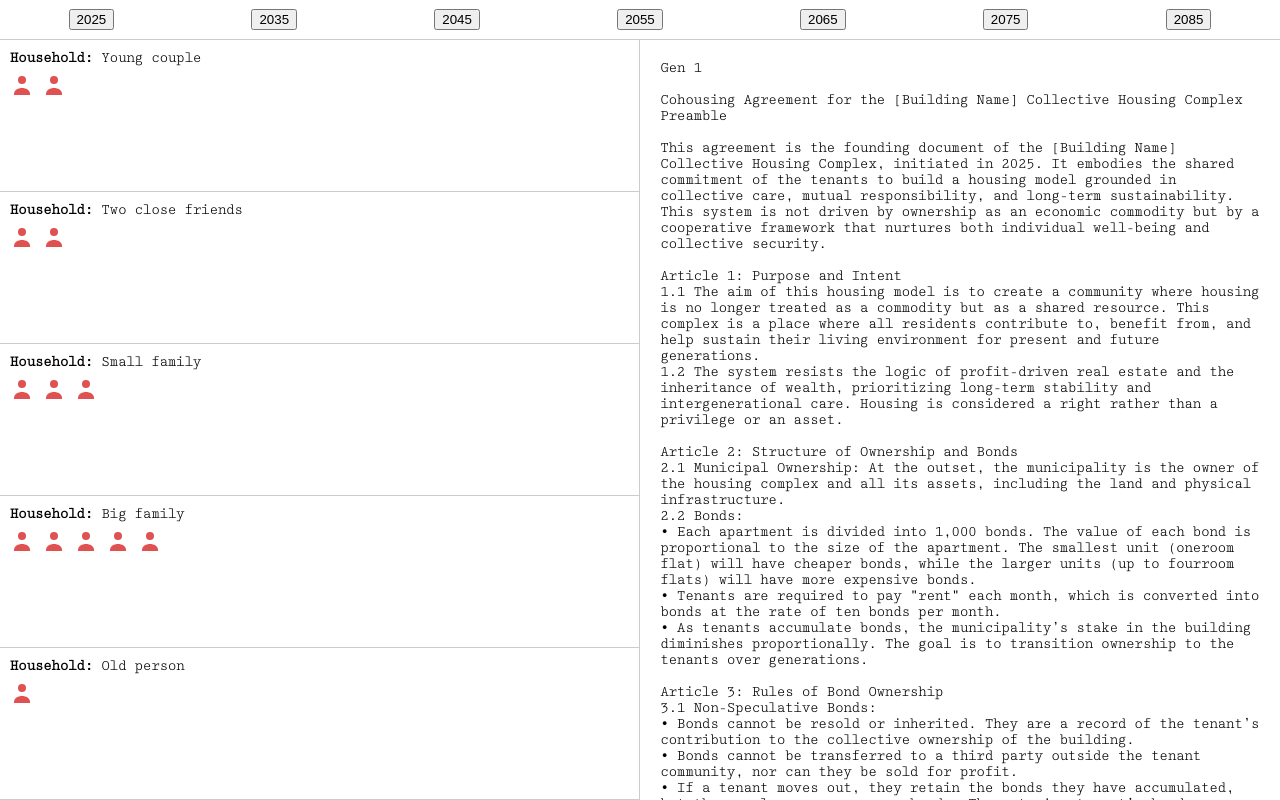
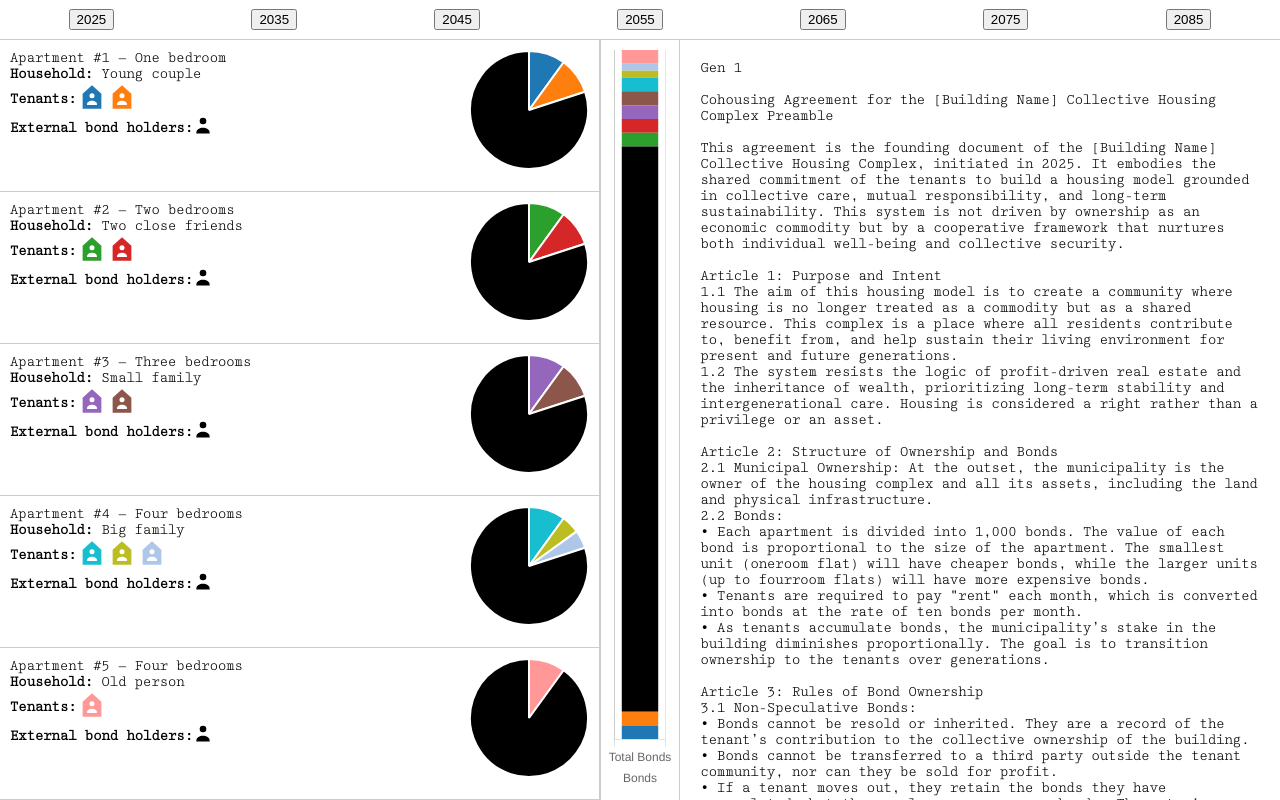
Before and after one commit to samuelsamsa/samuelsamsa.github.io, a plain HTML site: page index.html in a window 1280 px wide. Drawn offline with nearby package versions, Linux system fonts and the light colour scheme.

Commit message:
Update index.html

```diff
--- a/index.html
+++ b/index.html
@@ -32,7 +32,7 @@
       display: flex;
     }
     #building {
-      width: 50%;
+      width: calc(50% - 40px);
       height: 100%; /* Ensure the container fills the main area */
       display: flex;
       flex-direction: column;
@@ -62,7 +62,7 @@
     }
 
     #manifesto {
-      width: 50%;
+      width: calc(50% - 40px);
       padding: 20px;
       overflow-y: auto;
       height:95vh;
@@ -78,22 +78,72 @@
       color: red; /* You can also change the color to something that contrasts with the background */
     }
 
-    .tenants {
+    .owner {
+  position: relative;
+  display: inline-block;
+}
+
+.owner::after {
+  content: attr(data-tooltip);
+  position: absolute;
+  bottom: 100%;
+  left: 50%;
+  transform: translateX(-50%);
+  white-space: nowrap;
+  background-color: black;
+  color: white;
+  padding: 4px 8px;
+  font-size: 12px;
+  border-radius: 4px;
+  opacity: 0;
+  pointer-events: none;
+  transition: opacity 0.2s;
+  z-index: 9999;
+}
+
+.owner:hover::after {
+  opacity: 1;
+}
+
+
+    .ownership-row {
   display: flex;
-      gap: 8px;
-      margin-top: 8px;
+    align-items: center;
+}
+
+.ownership-row .owners {
+  display: flex;
   flex-wrap: wrap;
 }
 
-    .tenant {
-      width: 24px;
-      height: 24px;
+.outside-icon {
+  width: 20px;
+  height: 20px;
 }
 
-    .icon {
-      width: 100%;
+.inside-icon {
+  width: 30px;
+  height: 30px;
+}
+
+#bond-chart-container {
+  width: 80px; /* Narrow vertical bar */
+  display: flex;
+  justify-content: center;
+  align-items: center;
+  border-left: 1px solid #ccc;
+  border-right: 1px solid #ccc;
   height: 100%;
+  box-sizing: border-box;
+  padding: 10px 5px;
 }
+
+.chartjs-tooltip {
+  z-index: 9999 !important;
+  position: relative; /* or absolute */
+}
+
+
   </style>
   <script src="https://cdn.jsdelivr.net/npm/marked/marked.min.js"></script>
   <script src="https://cdnjs.cloudflare.com/ajax/libs/jsdiff/7.0.0/diff.min.js"></script>
@@ -102,8 +152,15 @@
   <div id="timeline"></div>
   <div id="main">
     <div id="building"></div>
+
+    <!-- New container for vertical bar chart -->
+    <div id="bond-chart-container">
+      <canvas id="bond-chart"></canvas>
+    </div>
+
     <div id="manifesto"></div>
   </div>
+
 
   <!-- Chart.js CDN -->
   <script src="https://cdn.jsdelivr.net/npm/chart.js"></script>
@@ -111,7 +168,40 @@
   <script>
     let data = {};
     let currentGen = 0;
+    let bondChart = null;
+
     const charts = [];
+    const OWNER_COLORS = {
+  "municipality": "#000000",
+  "alex": "#1f77b4",     // Blue
+  "jamie": "#ff7f0e",    // Orange
+  "sam": "#2ca02c",      // Green
+  "riley": "#d62728",    // Red
+  "carlos": "#9467bd",   // Purple
+  "bene": "#8c564b",     // Brown
+  "fran": "#e377c2",     // Pink
+  "felix": "#17becf",    // Teal
+  "marta": "#bcbd22",    // Olive
+  "marlen": "#aec7e8",   // Light blue
+  "robin": "#ffbb78",    // Light orange
+  "jack": "#98df8a",     // Light green
+  "abuelita": "#ff9896", // Light red
+  "adam": "#c5b0d5",     // Light purple
+  "camila": "#c49c94",   // Light brown
+  "gianluca": "#f7b6d2", // Light pink
+  "sasha": "#9edae5",    // Light teal
+  "juan": "#dbdb8d",     // Pale yellow-green
+  "joshua": "#7f7f7f",   // Medium gray
+  "li": "#393b79",       // Deep navy
+  "jorge": "#637939",    // Dark olive
+  "nat": "#8c6d31",      // Mustard brown
+  "marco": "#843c39",    // Brick red
+  "can": "#7b4173",      // Plum
+  "floor": "#3182bd",    // Sky blue
+  "lu": "#31a354"        // Bright green
+};
+
+
 
     async function loadData() {
       const response = await fetch('data.json');
@@ -145,16 +235,55 @@
         const canvasId = `chart-${aptIndex}`;
         div.innerHTML = `
             <div class="houseInfo">
+          <div> ${apartment.size}</div>
           <div><strong>Household:</strong> ${apartment.description}</div>
-          <div class="tenants">
-            ${apartment.tenants.map((tenant, i) => {
-                const tenantNames = Object.keys(apartment.ownership).filter(name => name !== "Municipality");
-                const hueIndex = tenantNames.indexOf(tenant) + 1; // +1 to skip Municipality color
-                const hue = (hueIndex * 60) % 360;
-                const color = `hsl(${hue}, 70%, 60%)`;
+          <div class="ownership-row inside">
+  <div><strong>Tenants:</strong></div>
+  <div class="owners">
+    ${Object.entries(apartment.ownership.inside).map(([owner, value], i) => {
+        const hue = (i * 60) % 360;
+        const color = OWNER_COLORS[owner.toLowerCase()] || "#ccc";
+
+
         return `
-                <div class="tenant" title="${tenant}">
-                    <svg class="icon" viewBox="0 0 24 24" fill="${color}" xmlns="http://www.w3.org/2000/svg">
+        <div class="owner" data-tooltip="${owner} - ${value} bonds">
+          <svg class="icon inside-icon" viewBox="0 0 48 48" xmlns="http://www.w3.org/2000/svg">
+  <defs>
+    <mask id="cutout-mask">
+      <!-- White shapes = visible; black shapes = transparent -->
+      <!-- Full white background to start with -->
+      <rect width="100%" height="100%" fill="white" />
+
+      <!-- Draw black circle and path to cut out -->
+      <circle cx="24" cy="21.8" r="4" fill="black"/>
+      <path d="M16,35.8c0-4,4-6,8-6s8,2,8,6v1h-16v-1Z" fill="black"/>
+    </mask>
+  </defs>
+
+  <!-- Apply the mask to the polygon -->
+  <polygon
+    points="39 42.8 9 42.8 9 18.8 24 5.2 39 18.8 39 42.8"
+    fill="${color}"
+    mask="url(#cutout-mask)"
+  />
+</svg>
+
+        </div>
+        `;
+    }).join('')}
+  </div>
+</div>
+<div class="ownership-row outside">
+  <div><strong>External bond holders:</strong></div>
+  <div class="owners">
+    ${Object.entries(apartment.ownership.outside).map(([owner, value], i) => {
+        const hue = ((i + 5) * 60) % 360; // Offset hues to avoid duplication
+        const color = OWNER_COLORS[owner.toLowerCase()] || "#ccc";
+
+
+        return `
+        <div class="owner" data-tooltip="${owner} - ${value} bonds">
+          <svg class="icon outside-icon" viewBox="0 0 24 24" fill="${color}" xmlns="http://www.w3.org/2000/svg">
             <circle cx="12" cy="6" r="4"/>
             <path d="M4 20c0-4 4-6 8-6s8 2 8 6v1H4v-1z"/>
           </svg>
@@ -162,6 +291,8 @@
         `;
     }).join('')}
   </div>
+</div>
+
             </div>
             <div class="chart">
           <canvas class="pie-chart" id="${canvasId}"></canvas>
@@ -171,26 +302,43 @@
 
         // Chart.js pie chart
         const ownership = apartment.ownership;
+
+// Merge inside and outside ownership into a single flat object
+const combinedOwnership = {
+  ...ownership.inside,
+  ...ownership.outside
+};
+
+// Generate labels
+const labels = Object.keys(combinedOwnership);
+
+// Generate data values
+const data = Object.values(combinedOwnership);
+
+const backgroundColor = labels.map((label, i) => OWNER_COLORS[label.toLowerCase()] || `hsl(${i * 40}, 70%, 60%)`);
+
+
+
+
+
+// Setup Chart.js pie chart
 const ctx = document.getElementById(canvasId).getContext('2d');
 const chart = new Chart(ctx, {
   type: 'pie',
   data: {
-            labels: Object.keys(ownership),
+    labels,
     datasets: [{
       label: 'Ownership',
-              data: Object.values(ownership),
-              backgroundColor: Object.keys(ownership).map((_, i) =>
-                `hsl(${(i * 60) % 360}, 70%, 60%)`
-              )
+      data,
+      backgroundColor
     }]
   },
   options: {
-            responsive: false, // prevents it from stretching
+    responsive: false,
     maintainAspectRatio: true,
     plugins: {
       legend: {
-                display: false,
-                position: 'bottom'
+        display: false
       },
       tooltip: {
         callbacks: {
@@ -205,7 +353,77 @@
 });
 
 charts.push(chart);
+
       });
+
+      // Calculate total bonds per owner for the generation
+const totalBonds = {};
+
+// Sum inside and outside ownership for all apartments
+gen.apartments.forEach(apartment => {
+  ['inside', 'outside'].forEach(type => {
+    Object.entries(apartment.ownership[type]).forEach(([owner, bonds]) => {
+      const key = owner.toLowerCase();
+      totalBonds[key] = (totalBonds[key] || 0) + bonds;
+    });
+  });
+});
+
+// Prepare data for Chart.js
+const labels = Object.keys(totalBonds);
+const dataValues = labels.map(label => totalBonds[label]);
+const backgroundColors = labels.map(label => OWNER_COLORS[label] || "#ccc");
+
+// Create/update vertical stacked bar chart
+const ctxBond = document.getElementById('bond-chart').getContext('2d');
+
+if (bondChart) {
+  bondChart.destroy();
+}
+
+bondChart = new Chart(ctxBond, {
+  type: 'bar',
+  data: {
+    labels: ['Total Bonds'],
+    datasets: labels.map((label, i) => ({
+      label,
+      data: [dataValues[i]],
+      backgroundColor: backgroundColors[i],
+      stack: 'stack1',
+    }))
+  },
+  options: {
+    indexAxis: 'x',  // horizontal bars (so vertical stacked bars)
+    responsive: true,
+    maintainAspectRatio: false,
+    scales: {
+      x: {
+        stacked: true,
+        beginAtZero: true,
+        title: {
+          display: true,
+          text: 'Bonds'
+        }
+      },
+      y: {
+        stacked: true,
+        ticks: { display: false }, // Hide label 'Total Bonds' on vertical axis
+        grid: { display: false }
+      }
+    },
+    plugins: {
+      legend: {
+    display: false
+  },
+      tooltip: {
+        callbacks: {
+          label: ctx => `${ctx.dataset.label}: ${ctx.parsed.x} bonds`
+        }
+      }
+    }
+  }
+});
+
 
       const manifesto = document.getElementById('manifesto');
       try {
```
Lines whose indentation alone changed are shown as unchanged.
